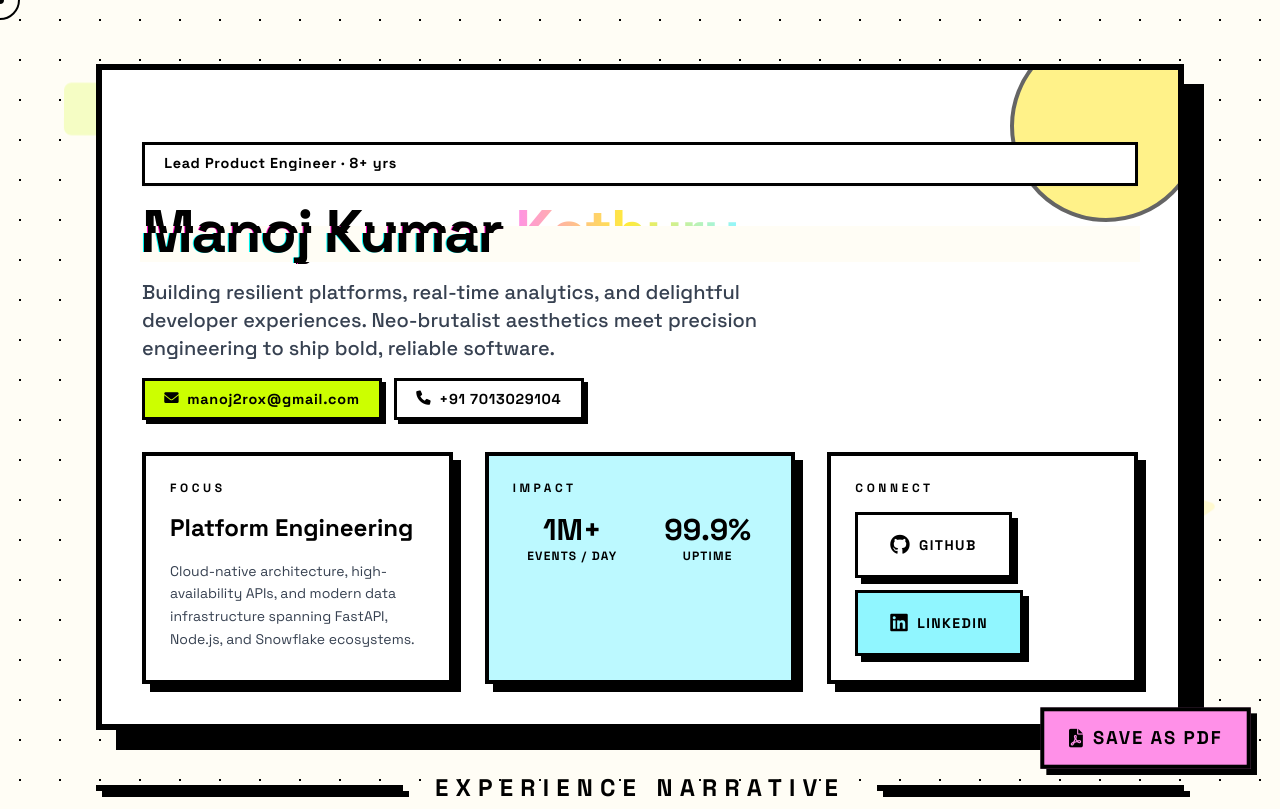
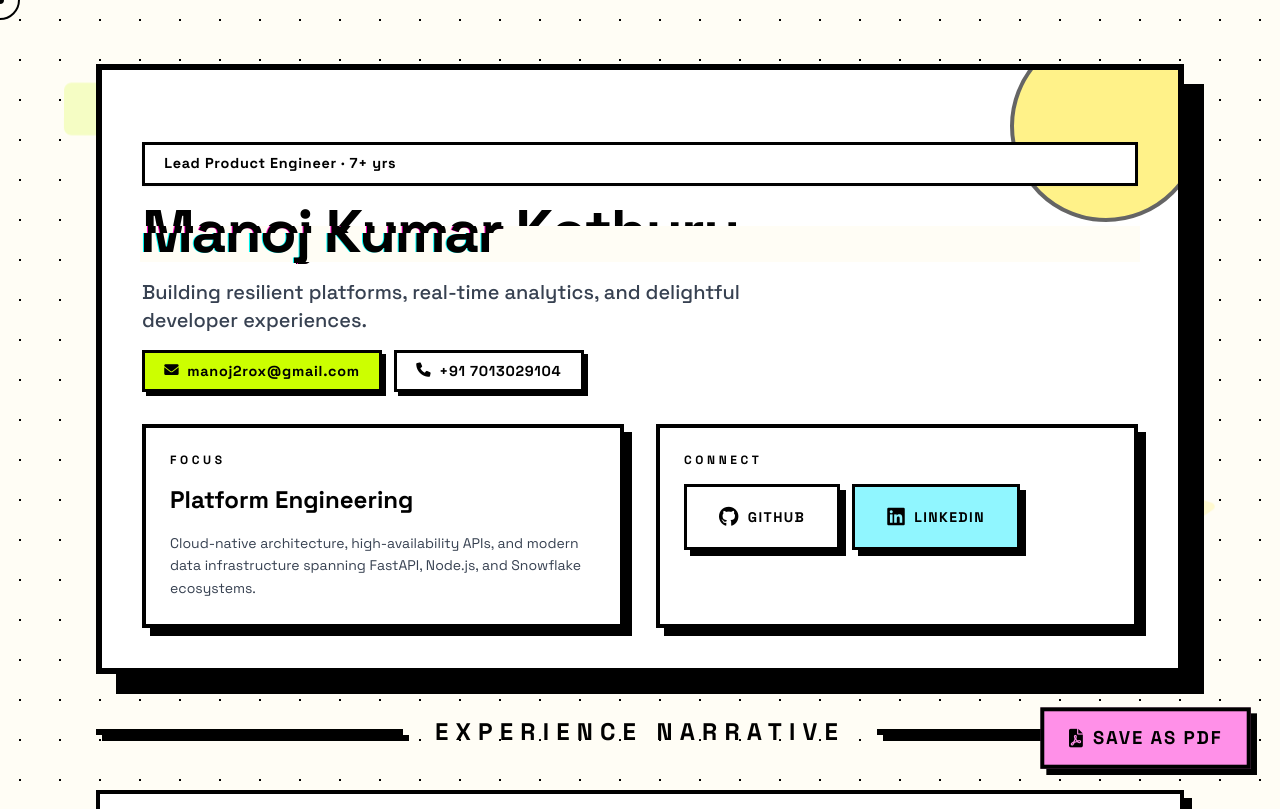
Before and after one commit to manu2501/personal-resume, a plain HTML site: page index.html in a window 1280 px wide. Shown: the top 809 px of the page. Drawn offline with nearby package versions, Linux system fonts and the light colour scheme.

Commit message:
refactor: Update experience years, simplify name display, and hide tagline and impact section.

```diff
--- a/index.html
+++ b/index.html
@@ -553,15 +553,12 @@
                 class="absolute -top-10 -right-6 w-48 h-48 bg-neo-yellow rounded-full border-4 border-black opacity-60">
             </div>
             <div class="flex flex-col gap-4 relative z-10">
-                <span class="accent-pill bg-white shadow-sm">Lead Product Engineer · 8+ yrs</span>
+                <span class="accent-pill bg-white shadow-sm">Lead Product Engineer · 7+ yrs</span>
                 <h1 class="text-4xl md:text-6xl font-bold tracking-tight leading-tight glitch-text"
-                    data-text="Manoj Kumar">Manoj Kumar
-                    <span
-                        class="text-transparent bg-clip-text bg-gradient-to-r from-neo-pink via-neo-yellow to-neo-blue">Kothuru</span>
-                </h1>
+                    data-text="Manoj Kumar">Manoj Kumar Kothuru</h1>
                 <p class="text-lg md:text-xl max-w-2xl font-medium text-gray-700 leading-relaxed">
                     Building resilient platforms, real-time analytics, and delightful developer experiences.
-                    Neo-brutalist aesthetics meet precision engineering to ship bold, reliable software.
+                    <!-- Neo-brutalist aesthetics meet precision engineering to ship bold, reliable software. -->
                 </p>
 
                 <div class="flex flex-wrap gap-3 text-sm font-semibold">
@@ -585,7 +582,7 @@
                         FastAPI, Node.js, and Snowflake ecosystems.
                     </p>
                 </div>
-                <div class="neo-card accent-pane bg-neo-blue/60 p-6 space-y-4 micro-tilt">
+                <!-- <div class="neo-card accent-pane bg-neo-blue/60 p-6 space-y-4 micro-tilt">
                     <p class="uppercase tracking-[0.3em] text-xs font-bold">Impact</p>
                     <div class="grid grid-cols-2 gap-4 text-center">
                         <div>
@@ -597,7 +594,7 @@
                             <p class="text-xs font-semibold uppercase tracking-widest">Uptime</p>
                         </div>
                     </div>
-                </div>
+                </div> -->
                 <div class="neo-card accent-pane bg-white p-6 space-y-4 micro-tilt">
                     <p class="uppercase tracking-[0.3em] text-xs font-bold">Connect</p>
                     <div class="flex flex-wrap gap-3">
```
